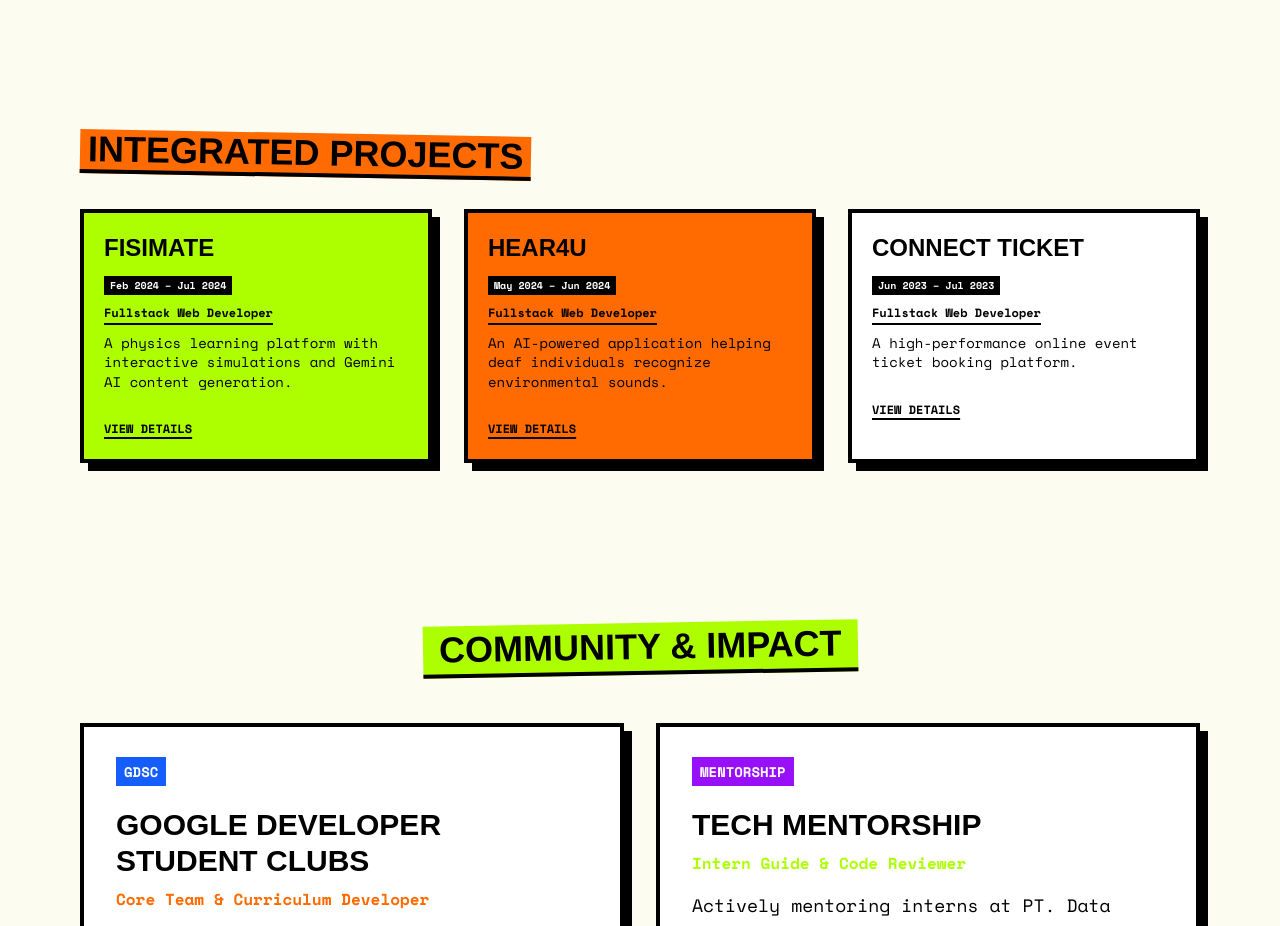
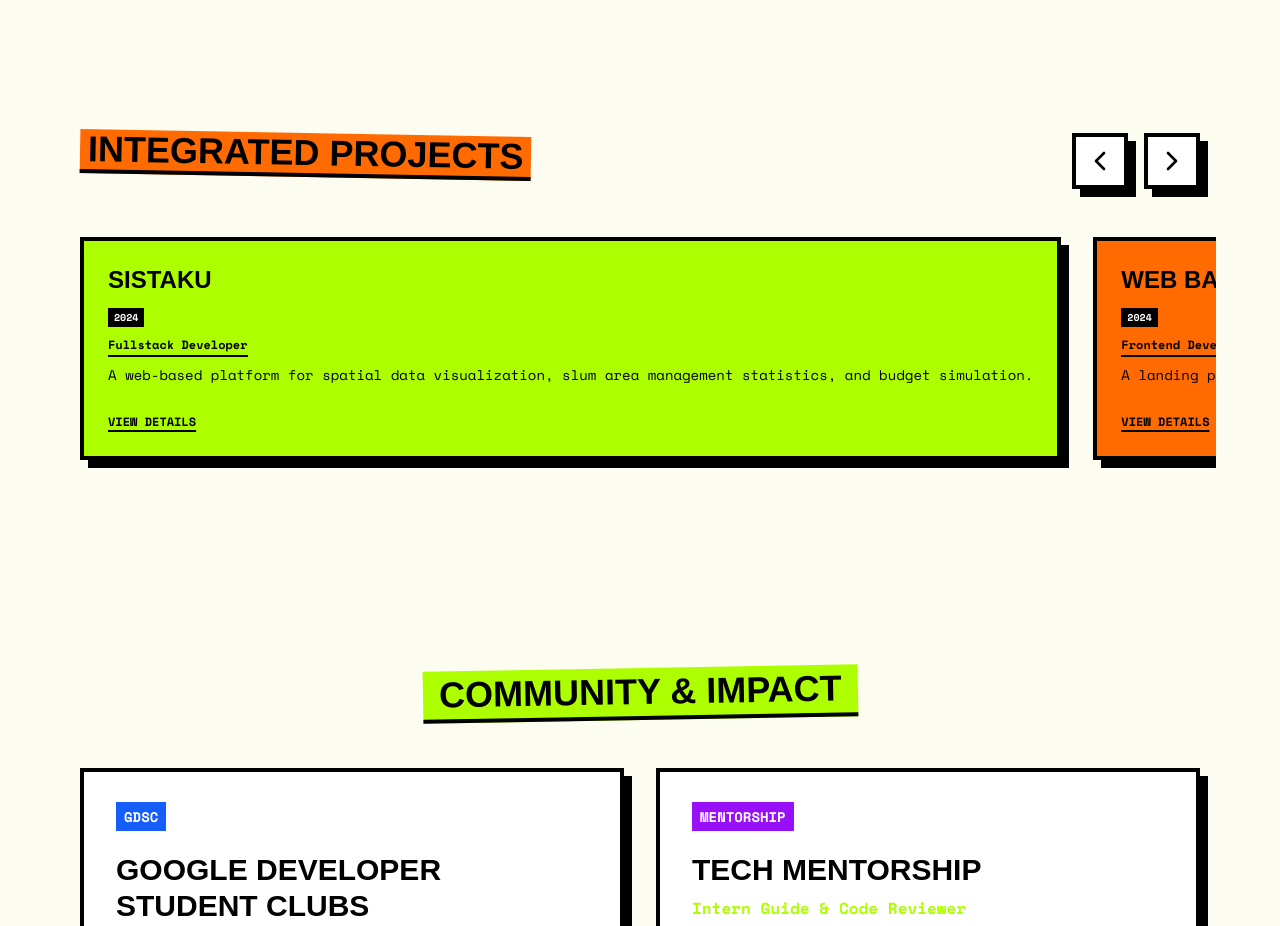
Before and after one commit to dafariski77/my-profile, a Next.js app: page / in a window 1280 px wide. Shown: the part 4040-4966 px from the top of the page. Built offline with nearby package versions, Linux system fonts and the light colour scheme; a web font is replaced by a local one.

Commit message:
feat: add more projects

```diff
--- a/src/components/IntegratedProjects.tsx
+++ b/src/components/IntegratedProjects.tsx
@@ -1,7 +1,7 @@
 "use client";
 
-import React, { useState, useEffect } from "react";
-import { ExternalLink, X } from "lucide-react";
+import React, { useState, useEffect, useRef } from "react";
+import { ExternalLink, X, ChevronLeft, ChevronRight } from "lucide-react";
 
 export interface ProjectData {
   title: string;
@@ -16,56 +16,204 @@ export interface ProjectData {
 
 const projects: ProjectData[] = [
   {
+    title: "SISTAKU",
+    role: "Fullstack Developer",
+    date: "2024",
+    desc: "A web-based platform for spatial data visualization, slum area management statistics, and budget simulation.",
+    longDesc:
+      "SISTAKU (Sistem Informasi Sistem Tanpa Kumuh) is a web-based information system designed to present geospatial data, area management statistics, and budget simulations in an integrated manner to support transparency and policy-making.",
+    points: [
+      "Developed Interactive Geographic Information System (Web GIS).",
+      "Built Statistics & Data Analysis Dashboards.",
+      "Implemented comprehensive Area Master Data and User Management.",
+      "Developed Content Management System (CMS) for media and documentation.",
+    ],
+    tech: ["Next.js", "Web GIS", "Tailwind CSS", "PostgreSQL"],
+    color: "bg-cyber-lime",
+  },
+  {
+    title: "Web Bank Saebo",
+    role: "Frontend Developer",
+    date: "2024",
+    desc: "A landing page for an innovative digital bank featuring an integrated AI Assistant.",
+    longDesc:
+      "Bank Saebo is a landing page website developed to introduce the brand and services of Bank Saebo. One of its standout features is an AI Assistant integration that functions as a virtual customer service to interactively answer queries and guide users.",
+    points: [
+      "Built a modern, responsive landing page reflecting a premium digital banking experience.",
+      "Integrated AI Assistant for 24/7 automated customer support.",
+      "Optimized UI/UX for prospective customers to easily access information.",
+    ],
+    tech: ["React", "Tailwind CSS", "AI Assistant Integration"],
+    color: "bg-cyber-orange",
+  },
+  {
+    title: "CoinSight",
+    role: "Fullstack Developer",
+    date: "2024",
+    desc: "A SaaS Web3 platform to track crypto assets, transaction history, and PnL across multiple wallets.",
+    longDesc:
+      "CoinSight allows Web3 users to manage their portfolios centrally. The system uses a Microservices architecture and CQRS pattern to separate heavy blockchain synchronization (write) from user dashboard rendering (read), ensuring real-time performance and scalability.",
+    points: [
+      "Implemented Web3 Authentication using wallet signatures.",
+      "Built a real-time portfolio summary dashboard with 360-degree asset visibility.",
+      "Engineered an auto-sync mechanism handling RPC rate limits and background data fetching.",
+      "Managed Eventual Consistency across PostgreSQL, MongoDB, and Redis using RabbitMQ and BullMQ.",
+    ],
+    tech: [
+      "NestJS",
+      "Next.js",
+      "RabbitMQ",
+      "PostgreSQL",
+      "MongoDB",
+      "Redis",
+      "ethers.js",
+      "viem",
+    ],
+    color: "bg-white",
+  },
+  {
+    title: "Gravity POS",
+    role: "Frontend Developer",
+    date: "2024",
+    desc: "A fast and efficient Point of Sale (POS) web application.",
+    longDesc:
+      "Gravity POS focuses on a responsive user interface, dynamic shopping cart state management, and seamless integration with a Backend-as-a-Service to process cashier transactions quickly.",
+    points: [
+      "Developed real-time product catalog and dynamic shopping cart using Pinia.",
+      "Implemented seamless checkout process writing to Supabase.",
+      "Ensured a highly responsive and fast UI with Tailwind CSS.",
+    ],
+    tech: ["Nuxt 3", "Pinia", "Tailwind CSS", "Supabase", "PostgreSQL"],
+    color: "bg-cyber-lime",
+  },
+  {
+    title: "AndalanSchoolApp",
+    role: "Frontend Developer",
+    date: "2024",
+    desc: "A school management platform digitalizing operations, internal payments, and parent communication.",
+    longDesc:
+      "Responsible for designing and implementing the frontend of two main modules: the Canteen Management (Cashless POS System) and the Parent Portal, enabling parents to monitor their children's activities and finances.",
+    points: [
+      "Built a Point of Sale interface for the school canteen with cashless payments.",
+      "Developed a Parent Portal dashboard for balance monitoring and transaction history.",
+      "Integrated frontend with Frappe Framework backend and handled complex client-side routing.",
+    ],
+    tech: [
+      "React",
+      "TypeScript",
+      "Vite",
+      "TanStack Router",
+      "Tailwind UI",
+      "Frappe Framework",
+    ],
+    color: "bg-cyber-orange",
+  },
+  {
+    title: "Intimulya ERP",
+    role: "Frontend Developer",
+    date: "2024",
+    desc: "A Progressive Web App (PWA) for business management, POS, and inventory tracking.",
+    longDesc:
+      "Intimulya ERP handles business operations from sales and purchasing to warehouse tracking and CRM. Built with an offline-first architecture to ensure resilience against poor internet connectivity.",
+    points: [
+      "Developed an offline-first PWA using Serwist and RxDB.",
+      "Built complex UI modules for sales, inventory, CRM, and financial billing.",
+      "Implemented robust state management using XState and React Query.",
+    ],
+    tech: [
+      "Next.js 16",
+      "RxDB",
+      "Serwist",
+      "Tailwind CSS",
+      "XState",
+      "React Query",
+    ],
+    color: "bg-white",
+  },
+  {
+    title: "Tripwe Membership",
+    role: "Mobile Developer",
+    date: "2024",
+    desc: "A cross-platform mobile app supporting the Tripwe mooring service ecosystem.",
+    longDesc:
+      "Tripwe Mooring is a React Native (Expo) app designed for Android and iOS. It features advanced navigation, real-time location tracking via GPS, and highly optimized data fetching and state management.",
+    points: [
+      "Built cross-platform interfaces with Tailwind CSS v4 and Expo Router.",
+      "Implemented map integrations and GPS location tracking.",
+      "Managed complex application states using XState and TanStack Query.",
+    ],
+    tech: [
+      "Expo",
+      "React Native",
+      "XState",
+      "TanStack Query",
+      "Tailwind CSS",
+      "Zod",
+      "Google Maps",
+    ],
+    color: "bg-cyber-lime",
+  },
+  {
     title: "FISIMATE",
     role: "Fullstack Web Developer",
     date: "Feb 2024 – Jul 2024",
     desc: "A physics learning platform with interactive simulations and Gemini AI content generation.",
-    longDesc: "FISIMATE is a physics learning platform with interactive simulation and content generation features to increase interest in learning for high school students. One of the excellent features on the web admin for teachers is generating questions using Gemini API.",
+    longDesc:
+      "FISIMATE is a physics learning platform with interactive simulation and content generation features to increase interest in learning for high school students. One of the excellent features on the web admin for teachers is generating questions using Gemini API.",
     points: [
       "Creating API for frontend mobile and web admin using Express.js and Prisma ORM.",
       "Creating a web admin frontend using Next.js and Tailwind CSS.",
       "Integrating the API using Axios and Tanstack Query.",
       "Perform API deployment, and Frontend web admin on GCP.",
-      "Create a pipeline for Continuous Deployment using Cloud Build."
+      "Create a pipeline for Continuous Deployment using Cloud Build.",
     ],
-    tech: ["Express.js", "Next.js", "Prisma", "Gemini AI", "GCP", "Cloud Build", "Tailwind CSS", "Axios", "Tanstack Query"],
-    color: "bg-cyber-lime",
+    tech: [
+      "Express.js",
+      "Next.js",
+      "Prisma",
+      "Gemini AI",
+      "GCP",
+      "Cloud Build",
+      "Tailwind CSS",
+    ],
+    color: "bg-cyber-orange",
   },
   {
     title: "Hear4U",
-    role: "Fullstack Web Developer",
+    role: "Cloud & Fullstack Developer",
     date: "May 2024 – Jun 2024",
     desc: "An AI-powered application helping deaf individuals recognize environmental sounds.",
-    longDesc: "Hear4U is an application that is used to help deaf people recognize the sounds around them. The tasks performed by me in developing this application are as follows:",
+    longDesc:
+      "Hear4U captures sounds through a microphone and visually displays speech and sound recognition results. My role involved backend architecture, cloud infrastructure, and ML model deployment.",
     points: [
-      "Creating APIs for authentication and articles using Hapi.js and JWT.",
-      "Create API for Machine Learning model deployment using FastAPI.",
-      "Creating Frontend website for landing page and admin using Next.js and Tailwind CSS.",
-      "Integrating the API using Axios and Tanstack Query.",
-      "Deploy API, Model API, and Frontend web on GCP.",
-      "Create a pipeline for Continuous Deployment using Cloud Build."
+      "Designed backend systems for sound data processing.",
+      "Deployed real-time ML AI models to the cloud environment.",
+      "Managed GCP cloud infrastructure ensuring scalability and security.",
+      "Assisted in integrating the system into the Android (Kotlin) app.",
     ],
-    tech: ["Hapi.js", "FastAPI", "Next.js", "GCP", "Cloud Build", "Axios", "Tanstack Query", "JWT"],
-    color: "bg-cyber-orange",
-  },
-  {
-    title: "Connect Ticket",
-    role: "Fullstack Web Developer",
-    date: "Jun 2023 – Jul 2023",
-    desc: "A high-performance online event ticket booking platform.",
-    longDesc: "Connect Ticket is a website for booking event tickets online. This project is the final assignment in the web framework course. In this project, my contribution is as follows:",
-    points: [
-      "Creating API using Laravel.",
-      "Creating a web frontend using Next.js and Chakra UI.",
-      "Integrating the API using Axios and Tanstack Query."
-    ],
-    tech: ["Laravel", "Next.js", "Chakra UI", "Tanstack Query", "Axios"],
+    tech: ["Kotlin", "FastAPI", "GCP", "Next.js", "Cloud Build"],
     color: "bg-white",
   },
 ];
 
 const IntegratedProjects = () => {
-  const [selectedProject, setSelectedProject] = useState<ProjectData | null>(null);
+  const [selectedProject, setSelectedProject] = useState<ProjectData | null>(
+    null,
+  );
+  const scrollContainerRef = useRef<HTMLDivElement>(null);
+
+  const scroll = (direction: "left" | "right") => {
+    if (scrollContainerRef.current) {
+      const { clientWidth, scrollLeft } = scrollContainerRef.current;
+      // Scroll by one card width (approximated for lg screens) or full width
+      const cardWidth = window.innerWidth < 768 ? clientWidth : 450 + 32; // card width + gap
+      const scrollAmount = direction === "left" ? -cardWidth : cardWidth;
+      scrollContainerRef.current.scrollTo({
+        left: scrollLeft + scrollAmount,
+        behavior: "smooth",
+      });
+    }
+  };
 
   // Close modal when clicking outside
   const handleBackdropClick = (e: React.MouseEvent<HTMLDivElement>) => {
@@ -88,16 +236,51 @@ const IntegratedProjects = () => {
 
   return (
     <section className="w-full max-w-6xl mx-auto px-4 mb-40">
-      <h2 className="text-4xl font-black mb-8 border-b-4 border-black inline-block bg-cyber-orange px-2 transform rotate-1">
+      <div className="flex flex-col md:flex-row md:justify-between md:items-end mb-8 gap-4">
+        <h2 className="text-4xl font-black border-b-4 border-black inline-block bg-cyber-orange px-2 transform rotate-1 self-start">
           INTEGRATED PROJECTS
         </h2>
 
-      <div className="grid grid-cols-1 lg:grid-cols-2 xl:grid-cols-3 gap-8">
+        <div className="flex gap-4 self-end">
+          <button
+            onClick={() => scroll("left")}
+            className="bg-white border-4 border-black p-2 shadow-neobrutalism hover:translate-x-1 hover:translate-y-1 hover:shadow-none transition-all cursor-pointer"
+            aria-label="Previous project"
+          >
+            <ChevronLeft className="w-8 h-8 font-black" />
+          </button>
+          <button
+            onClick={() => scroll("right")}
+            className="bg-white border-4 border-black p-2 shadow-neobrutalism hover:translate-x-1 hover:translate-y-1 hover:shadow-none transition-all cursor-pointer"
+            aria-label="Next project"
+          >
+            <ChevronRight className="w-8 h-8 font-black" />
+          </button>
+        </div>
+      </div>
+
+      <div
+        ref={scrollContainerRef}
+        className="flex overflow-x-auto snap-x snap-mandatory gap-8 pb-12 pt-4 -mx-4 px-4"
+        style={{ scrollbarWidth: "none", msOverflowStyle: "none" }}
+      >
+        {/* Hide scrollbar for webkit browsers with injected styles */}
+        <style
+          dangerouslySetInnerHTML={{
+            __html: `
+          ::-webkit-scrollbar { display: none; }
+        `,
+          }}
+        />
+
         {projects.map((project, idx) => (
+          <div
+            key={idx}
+            className="min-w-[85vw] md:min-w-[400px] lg:min-w-[450px] snap-center shrink-0"
+          >
             <button
-            key={idx}
               onClick={() => setSelectedProject(project)}
-            className={`${project.color} border-4 border-black p-5 shadow-neobrutalism flex flex-col hover:translate-x-1 hover:translate-y-1 hover:shadow-none transition-all duration-200 h-full relative group text-left w-full cursor-pointer`}
+              className={`${project.color} border-4 border-black p-6 shadow-neobrutalism flex flex-col hover:translate-x-1 hover:translate-y-1 hover:shadow-none transition-all duration-200 h-full relative group text-left w-full cursor-pointer`}
             >
               <div className="grow w-full">
                 <div className="flex justify-between items-start mb-2 pr-6">
@@ -126,8 +309,9 @@ const IntegratedProjects = () => {
                 </div>
               </div>
 
-            <ExternalLink className="absolute top-5 right-5 w-5 h-5 text-black opacity-0 group-hover:opacity-100 transition-opacity duration-200 pointer-events-none" />
+              <ExternalLink className="absolute top-5 right-5 w-6 h-6 text-black opacity-0 group-hover:opacity-100 transition-opacity duration-200 pointer-events-none" />
             </button>
+          </div>
         ))}
       </div>
 
@@ -180,7 +364,10 @@ const IntegratedProjects = () => {
                 </h4>
                 <ul className="space-y-3 bg-white/80 p-6 border-2 border-black">
                   {selectedProject.points.map((point, i) => (
-                    <li key={i} className="flex items-start text-base font-medium leading-relaxed">
+                    <li
+                      key={i}
+                      className="flex items-start text-base font-medium leading-relaxed"
+                    >
                       <span className="inline-block w-2.5 h-2.5 bg-black mt-2 mr-3 flex-shrink-0"></span>
                       <span>{point}</span>
                     </li>
```
Lines whose indentation alone changed are shown as unchanged.
